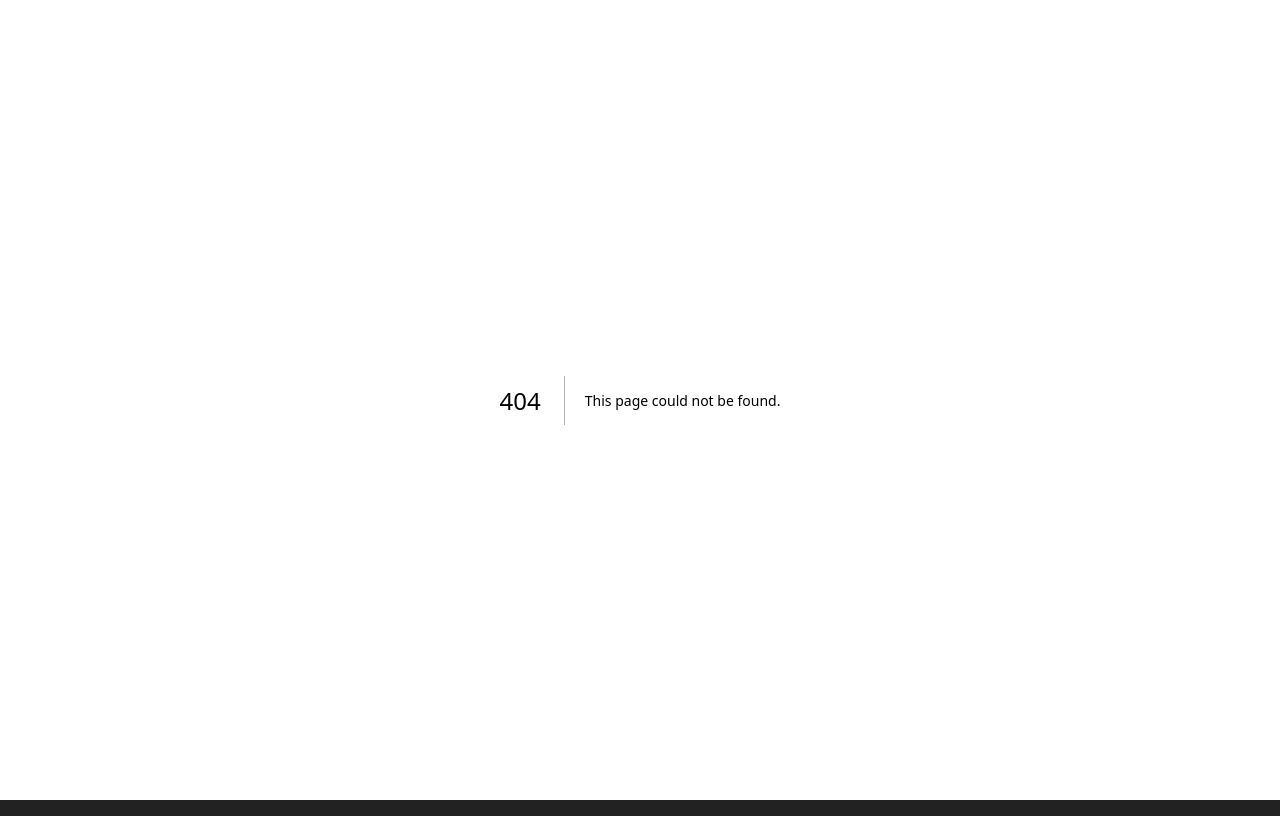
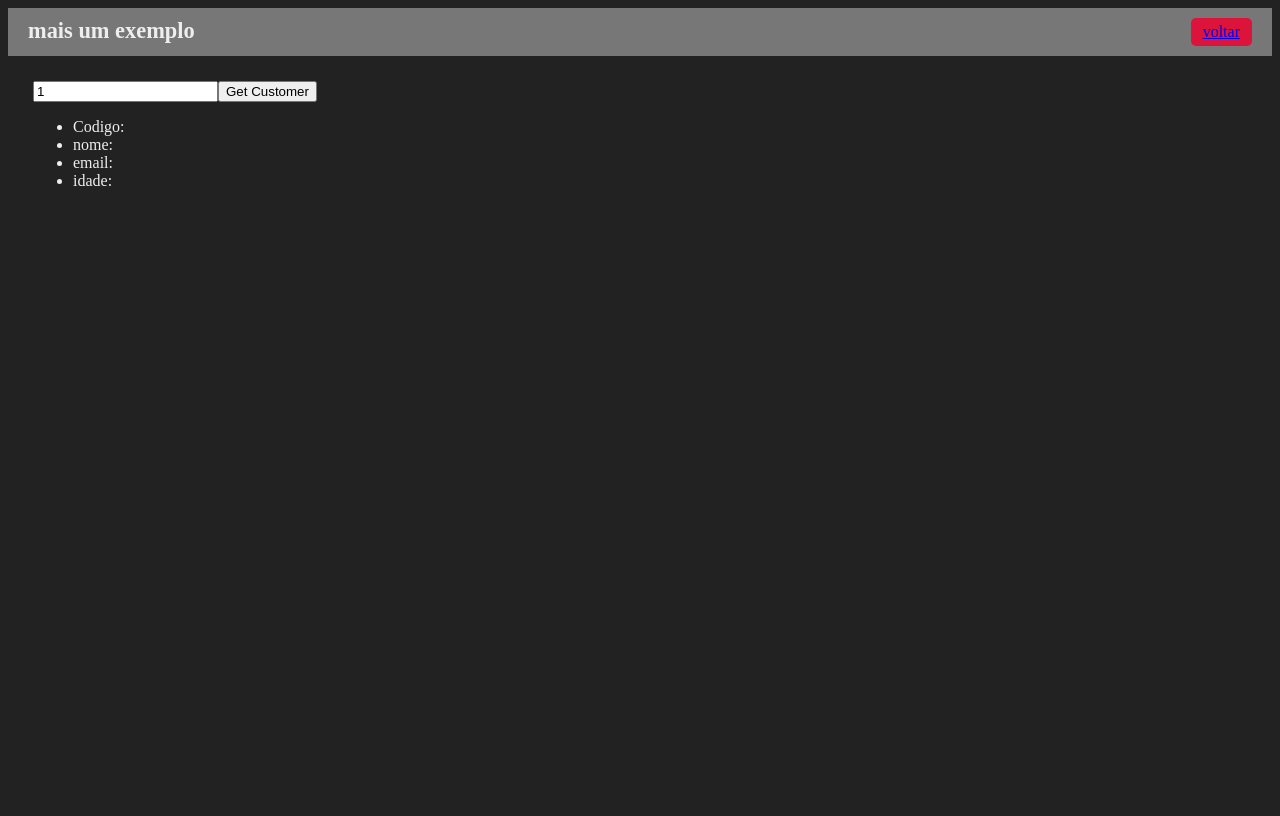
Before and after one commit to giovanne-aquino-clear/react-5-NextJS, a Next.js app: page /integration in a window 1280 px wide. Before the commit this address had no page. Built offline with nearby package versions, Linux system fonts and the light colour scheme.

Commit message:
uses API to get customer data

```diff
--- /dev/null
+++ b/src/pages/api/clientes/[codigo].js
@@ -0,0 +1,10 @@
+export default function handler(req, res){
+    const codigo = req.query.codigo
+    res.status(200).json({
+        id:codigo,
+        nome: `Maria ${codigo}`,
+        email: `maria${codigo}@mariamail.com`,
+        idade:33
+    })
+
+}
--- /dev/null
+++ b/src/pages/api/clientes/index.js
@@ -0,0 +1,15 @@
+export default function handler (req, res){
+    if (req.method === "GET"){
+        handleGet(req,res)
+    } else{
+        res.status(405).send()
+    }
+}
+
+function handleGet(req,res){
+    res.status(200).json({
+        id: 3,
+        nome: 'Maria',
+        idade:33
+    })
+}
--- /dev/null
+++ b/src/pages/api/hello.js
@@ -0,0 +1,8 @@
+
+
+export default function handler(req, res){
+    res.status(200).json({
+        name: 'Teste API',
+        metodo: req.method
+    })
+}
--- a/src/pages/client/[codigo].jsx
+++ b/src/pages/client/[codigo].jsx
@@ -11,3 +11,4 @@ export default function ClienteProCodigo(){
     )
 
 }
+// useRouter permite recuperar o valor passado para referencia ["codigo"].jsx, assim se cria um valor de leitura com o nome "codigo"
--- a/src/pages/index.jsx
+++ b/src/pages/index.jsx
@@ -16,7 +16,11 @@ export default function Init(){
             <Navigator text = "jsx" destiny = "/jsx"/>
             <Navigator text = "Navegação" destiny = "/client/123"/>
             <Navigator text = "stateful component" destiny = "/state"/>
+            <Navigator text = "Integration with API #01" destiny= "/integration"/>
 
         </div>
     )
 }
+// cria navegação atraves de "/" + "nome do arquivo na pasta 'pages' "
+// usa "client/123" para passar 123 como referencia do codigo do clente. Veja [codigo].jsx
+// graças ao [] na nomeação do arquivo ele passa o codigo depois da barra como o valor de "codigo"
--- /dev/null
+++ b/src/pages/integration.jsx
@@ -0,0 +1,35 @@
+import { useState } from "react"
+import Layout from "../components/Layout"
+
+export default function Integration(){
+
+    const [codigo, setCodigo] = useState(1)
+    const [cliente, setCliente] = useState({})
+
+    function getCustomer(){
+        fetch(`http://localhost:3001/api/clientes/${codigo}`)
+            .then(resp => resp.json())
+            .then(dados => setCliente(dados))
+
+    }
+
+
+    return(
+    <Layout>
+        <div>
+            <div>
+                <input type= "number" value={codigo}
+                    onChange={e => setCodigo(e.target.value)}/>
+                <button onClick = {getCustomer}>Get Customer</button>
+            </div>
+            <ul>
+                <li>Codigo: {cliente.id}</li>
+                <li>nome:{cliente.nome}</li>
+                <li>email:{cliente.email}</li>
+                <li>idade:{cliente.idade}</li>
+            </ul>
+        </div>
+
+    </Layout>
+    )
+}
--- a/src/pages/jsx.jsx
+++ b/src/pages/jsx.jsx
@@ -15,3 +15,4 @@ export default  function Jsx(){
 </div>
     )
 }
+// usa caracteristicas JavaScript dentro da div atraves do uso de {} envolvendo o codigo js
--- a/src/pages/style.jsx
+++ b/src/pages/style.jsx
@@ -12,3 +12,5 @@ export default function Style(){
         </Layout>
     )
 }
+
+// usa css module atraves de "style.roxo", onde .roxo identifica a classe de estilo do arquivo "style.module.css"
```
Also changed, not shown: src/pages/state.jsx (+4 -4 lines).
